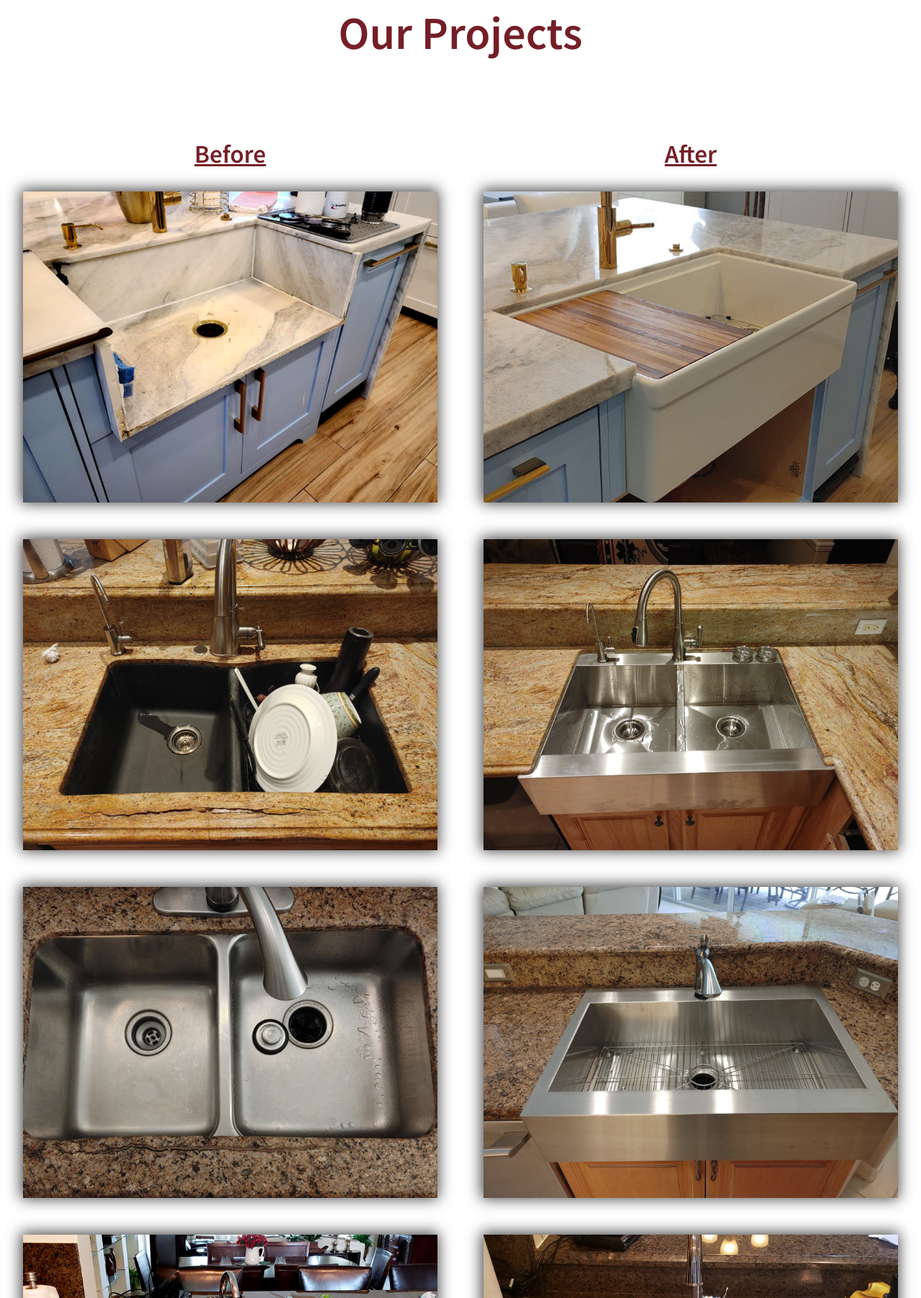
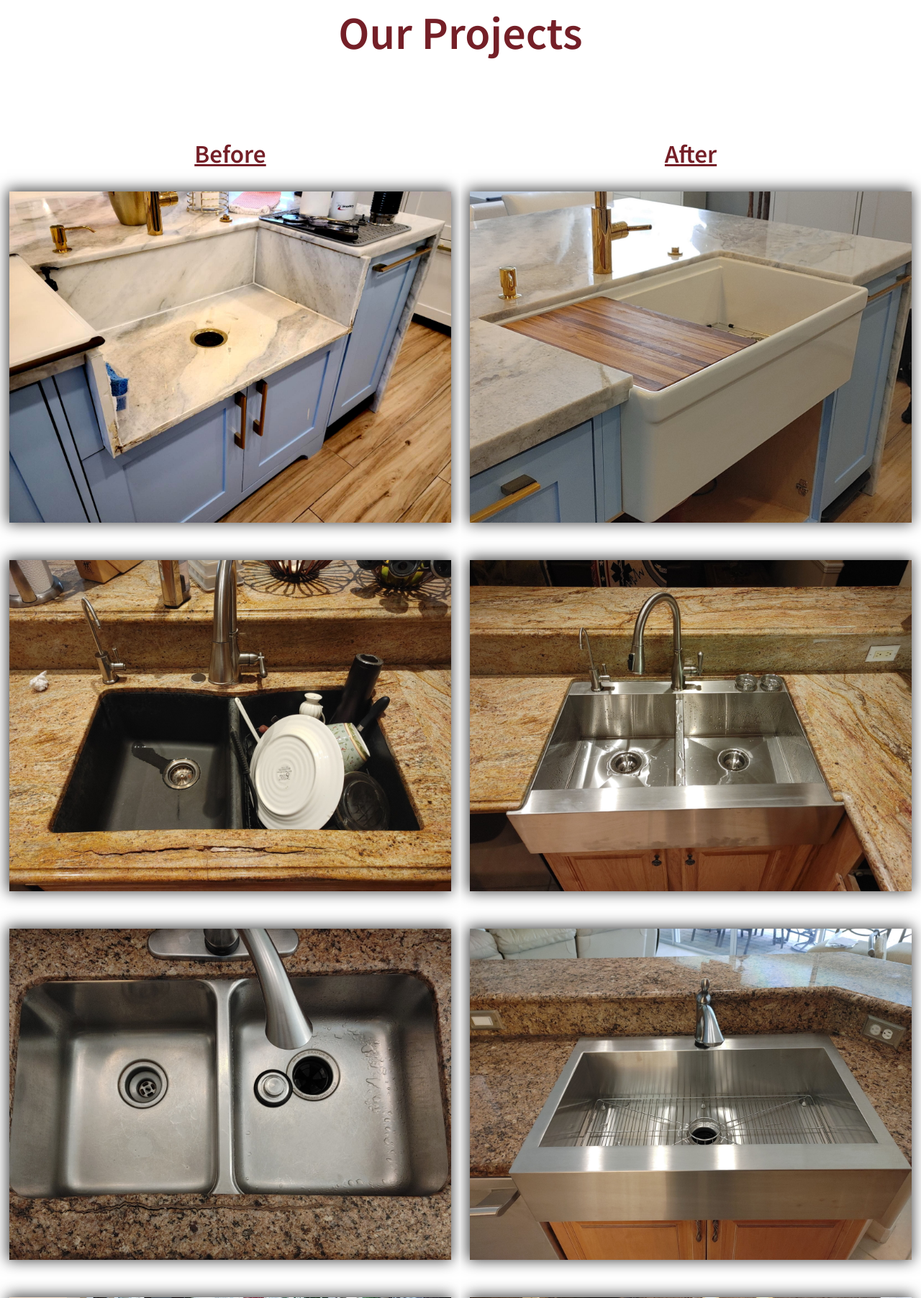
Before and after one commit to srprescott/Hate-Sink, a PHP site: page / in a window 1280 px wide. Shown: the part 2823-4626 px from the top of the page at 72% size. Run offline with PHP 8.4, Linux system fonts and the light colour scheme.

Commit message:
Small Fix

```diff
--- a/style.css
+++ b/style.css
@@ -266,9 +266,9 @@ box-shadow: 0px 0px 21px 1px rgba(0,0,0,0.75);
     -webkit-box-direction: normal;
     -ms-flex-direction: column;
     flex-direction: column;
-    -ms-flex-preferred-size: 45%;
-    flex-basis: 45%;
-    padding: 2%;
+    -ms-flex-preferred-size:50%;
+    flex-basis: 50%;
+    padding: 2% 1%;
 }
 
 
```
